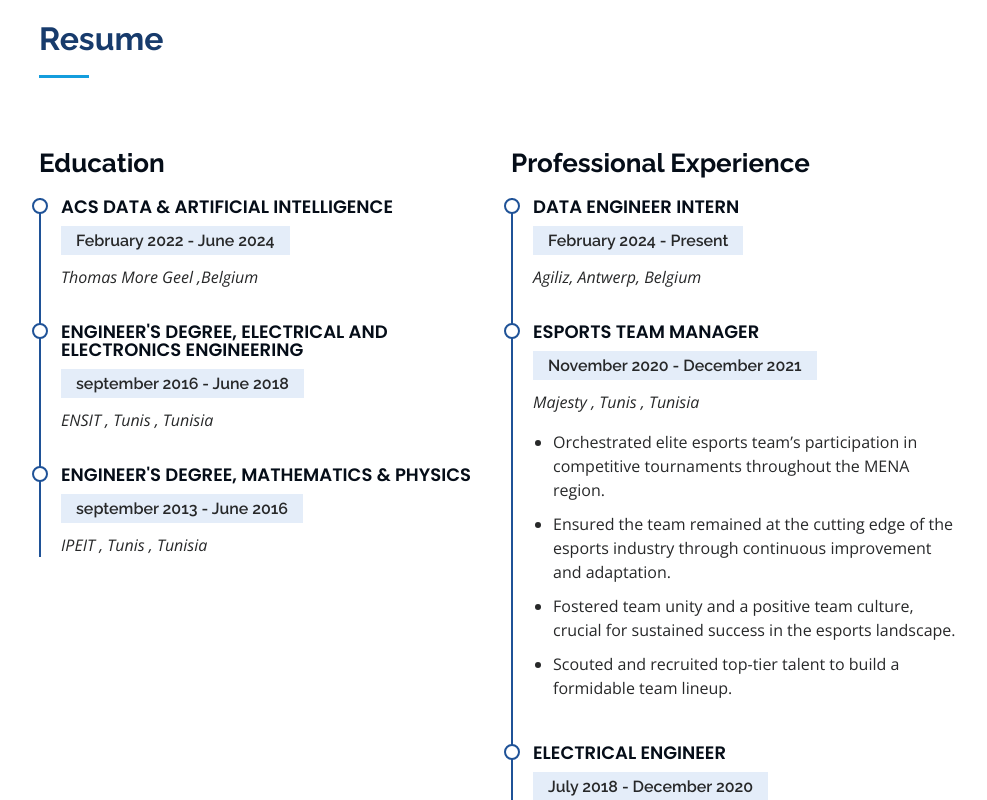
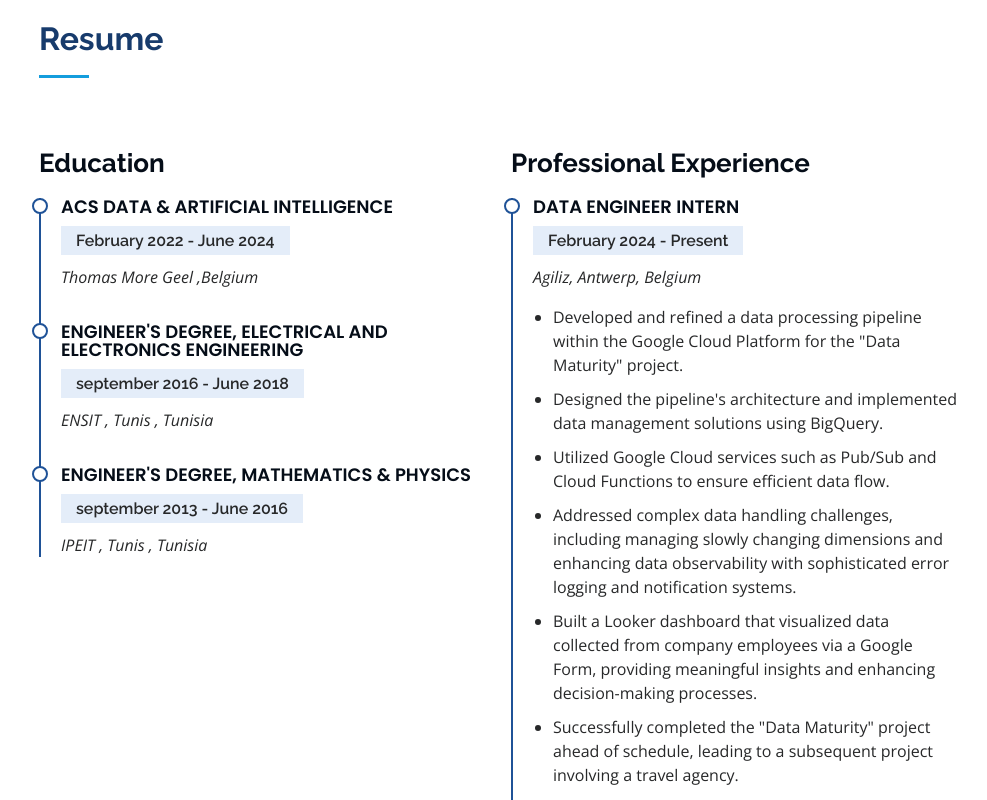
Before and after one commit to AjimiMohamed/portfolio, a plain HTML site: page index.html in a window 1280 px wide. Shown: the part 2000-2800 px from the top of the page, without its empty margins (291-1278 px from the left). Drawn offline with nearby package versions, Linux system fonts and the light colour scheme.

Commit message:
fixed CV

```diff
--- a/index.html
+++ b/index.html
@@ -224,12 +224,14 @@
                             <h5>February 2024 - Present</h5>
                             <p><em>Agiliz, Antwerp, Belgium </em></p>
                             <ul>
-<!--
-                                <li>Developed a comprehensive project plan for the creation of an RFM Demo environment to showcase to potential clients.</li>
-                                <li>Designed and implemented a robust data model tailored for RFM analysis, ensuring accurate representation of customer interactions.</li>
-                                <li>Built and maintained data pipelines to facilitate the efficient and secure flow of data within the demo environment.</li>
-                                <li>Created a user-friendly RFM Demo environment based on a simulated web-shop & advertising data, enabling potential clients to upload their data and receive personalized dashboard insights.</li>
--->
+                                <li>Developed and refined a data processing pipeline within the Google Cloud Platform for the "Data Maturity" project.</li>
+                                <li>Designed the pipeline's architecture and implemented data management solutions using BigQuery.</li>
+                                <li>Utilized Google Cloud services such as Pub/Sub and Cloud Functions to ensure efficient data flow.</li>
+                                <li>Addressed complex data handling challenges, including managing slowly changing dimensions and enhancing data observability with sophisticated error logging and notification systems.</li>
+                                <li>Built a Looker dashboard that visualized data collected from company employees via a Google Form, providing meaningful insights and enhancing decision-making processes.</li>
+                                <li>Successfully completed the "Data Maturity" project ahead of schedule, leading to a subsequent project involving a travel agency.</li>
+                                <li>Constructed data models and configured a GCP pipeline  for effective data management and transformation in the travel agency project.</li>
+                                <li>Demonstrated advanced data engineering techniques and obtained a dbt certification.</li>
                             </ul>
                         </div>
                         <div class="resume-item">
@@ -285,7 +287,7 @@
                         </p>
                         <p>
 
-                            Due to the successful early completion of the "Data Maturity" project, the company entrusted me with a second project involving a travel agency. In this subsequent project, I constructed the data models and configured a GCP pipeline using dbt (data build tool) to manage and transform data effectively. My work on this project demonstrated my ability to apply advanced data engineering techniques, which was further validated by obtaining a dbt certification.
+                            Due to the successful early completion of the "Data Maturity" project, the company entrusted me with a second project involving a travel agency. In this subsequent project, I constructed the data models and configured a GCP pipeline to manage and transform data effectively. My work on this project demonstrated my ability to apply advanced data engineering techniques, which was further validated by obtaining a dbt certification.
                         </p>
 
                         <p>
```
